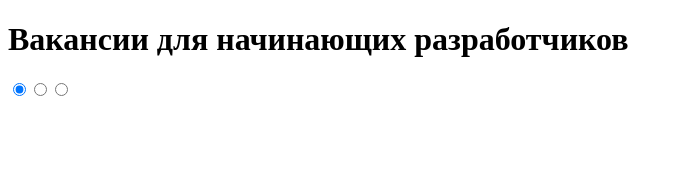
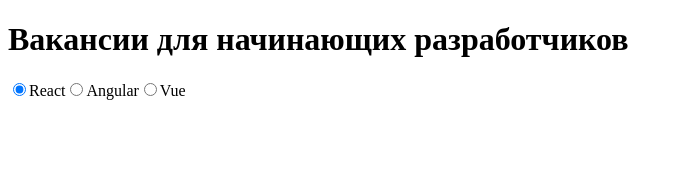
Before and after one commit to annakon/otus-js-baklikova-project, a React app: page / in a window 1280 px wide. Shown: the top 170 px of the page, without its empty margins (0-683 px from the left). Built offline with nearby package versions, Linux system fonts and the light colour scheme.

Commit message:
+тест на RadioButton

```diff
--- a/package.json
+++ b/package.json
@@ -28,6 +28,9 @@
     "@babel/preset-env": "^7.20.2",
     "@babel/preset-react": "^7.18.6",
     "@babel/preset-typescript": "^7.18.6",
+    "@testing-library/jest-dom": "^5.16.5",
+    "@testing-library/react": "^13.4.0",
+    "@testing-library/user-event": "^14.4.3",
     "@types/jest": "^29.2.2",
     "@typescript-eslint/eslint-plugin": "^5.42.1",
     "@typescript-eslint/parser": "^5.42.1",
--- a/src/components/RadioButton.tsx
+++ b/src/components/RadioButton.tsx
@@ -3,23 +3,32 @@ import React, { useState } from 'react';
 function RadioButton() {
     const [value, setValue] = useState('1');
 
-    function chengeValue(event : React.ChangeEvent<HTMLInputElement>) {
+    function changeValue(event : React.ChangeEvent<HTMLInputElement>) {
         setValue(event.target.value);
     }
 
-    return <div>
+    return <>
+        <label>
         <input type="radio" name="radio" value="1"
                checked={value === '1'}
-               onChange={chengeValue} />
+               onChange={changeValue} />
+            React
+        </label>
 
+        <label>
         <input type="radio" name="radio" value="2"
                checked={value === '2'}
-               onChange={chengeValue} />
+               onChange={changeValue} />
+            Angular
+        </label>
 
+        <label>
         <input type="radio" name="radio" value="3"
                checked={value === '3'}
-               onChange={chengeValue} />
-    </div>;
+               onChange={changeValue} />
+            Vue
+        </label>
+    </>;
 }
 
 export default RadioButton;
```
Also changed, not shown: 2 other files (tests, documents, lock files or other folders).
